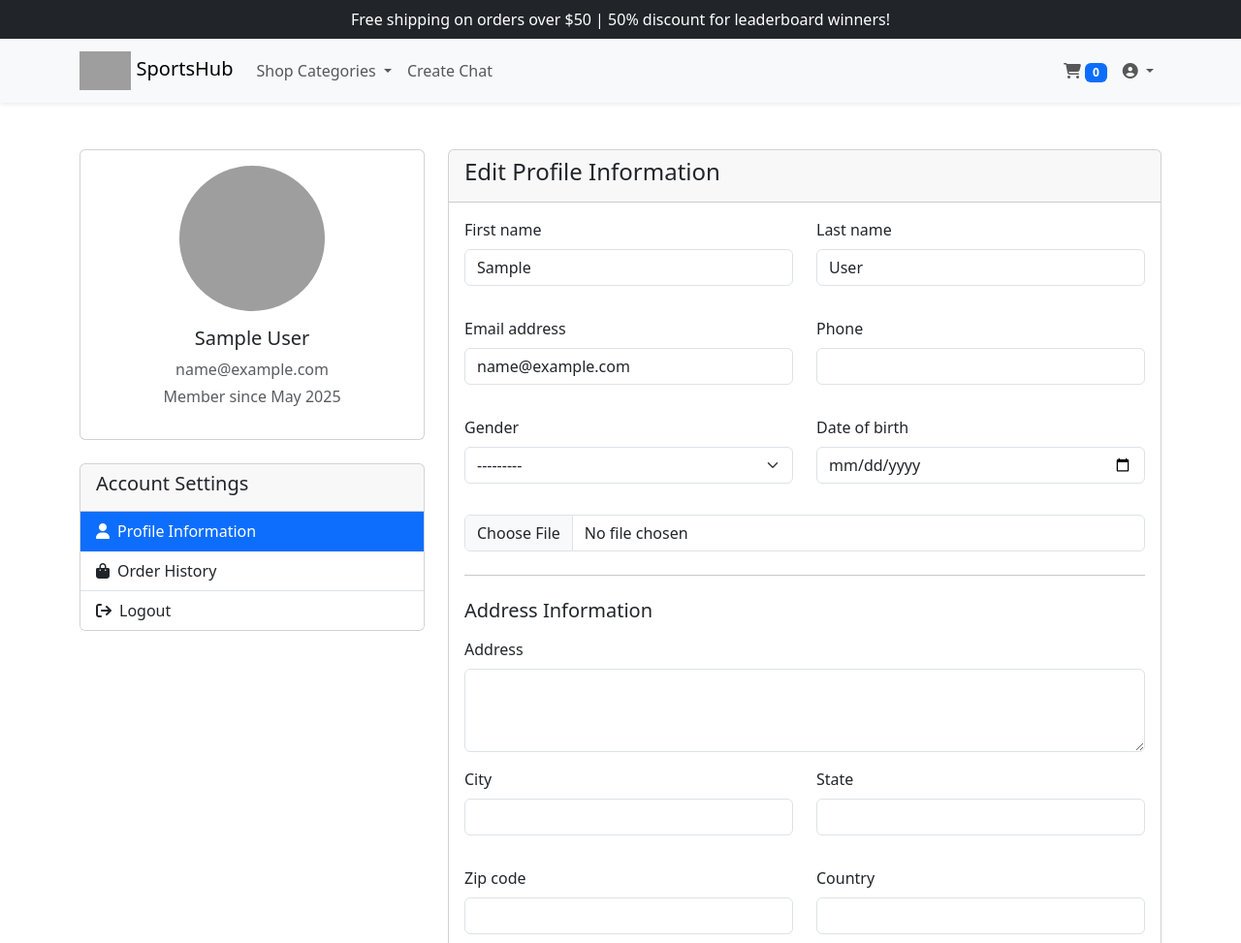
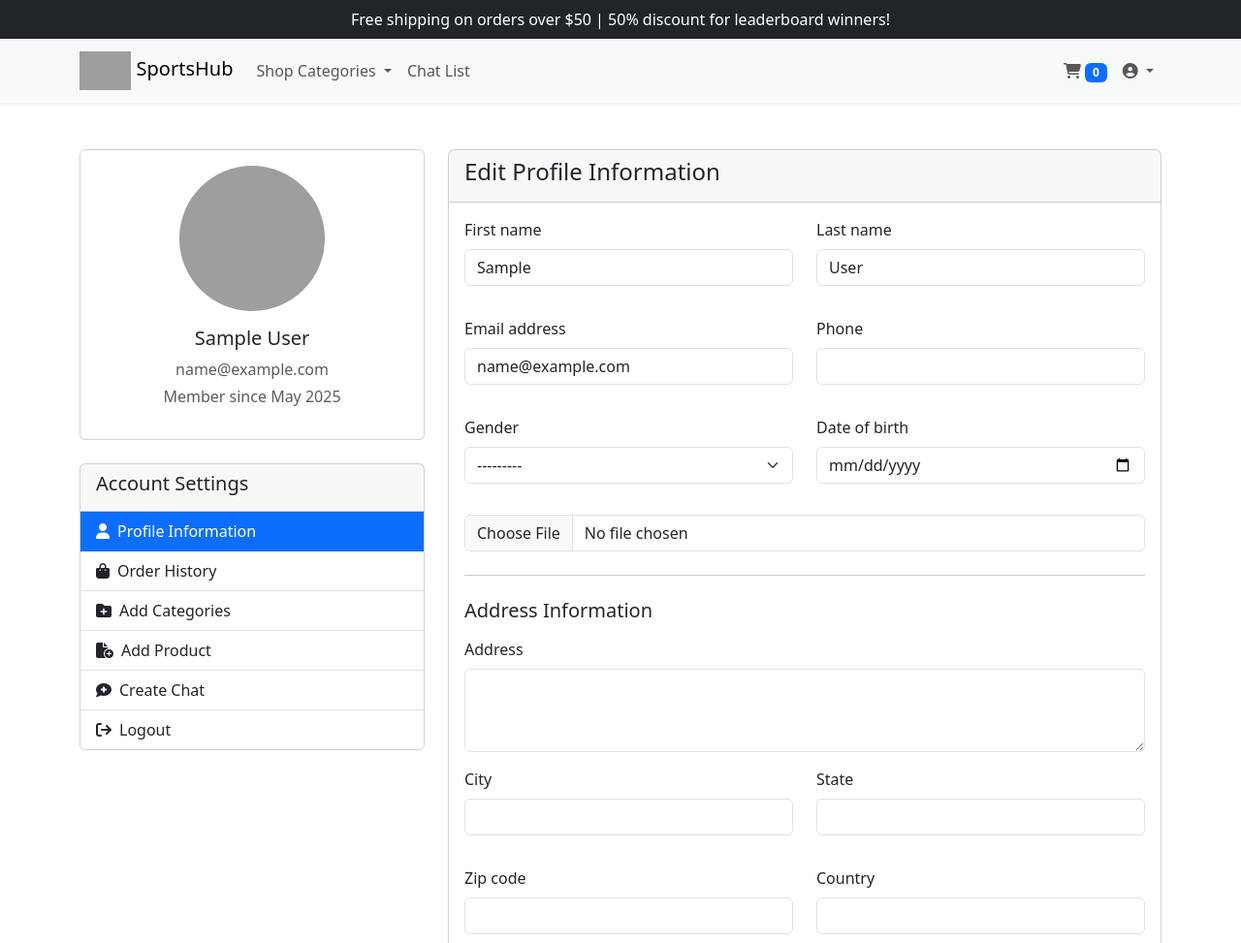
Before and after one commit to mehedi-mis/sportshop, a Django app: page /users/profile/ in a window 1280 px wide. Shown: the top 973 px of the page at 97% size. Run offline with Django 5.2, Linux system fonts and the light colour scheme; the visitor is signed in with stand-in values (Sample User, id 1); some libraries are stand-ins or nearby versions; grey boxes are pictures that could not be loaded.

Commit message:
update profile, nav template

```diff
--- a/templates/includes/navbar.html
+++ b/templates/includes/navbar.html
@@ -3,7 +3,7 @@
     <nav class="navbar navbar-expand-lg navbar-light bg-light sticky-top shadow-sm">
         <div class="container">
             <!-- Brand Logo -->
-            <a class="navbar-brand" href="{% url 'profile' %}">
+            <a class="navbar-brand" href="{% url 'product_list' %}">
                 <img src="{% static 'images/logo.png' %}" alt="SportsHub" height="40">
                 SportsHub
             </a>
@@ -29,7 +29,7 @@
                         </ul>
                     </li>
                     <li class="nav-item">
-                        <a class="nav-link" href="{% url 'room_create' %}">Create Chat</a>
+                        <a class="nav-link" href="{% url 'chat_room_list' %}">Chat List</a>
                     </li>
                     {% comment %}
                     <li class="nav-item">
--- a/templates/users/profile.html
+++ b/templates/users/profile.html
@@ -40,6 +40,18 @@
                     <a href="{% url 'order_list' %}" class="list-group-item list-group-item-action">
                         <i class="fas fa-shopping-bag me-2"></i>Order History
                     </a>
+                    {% if user.is_staff %}
+                    <a href="{% url 'product_create' %}" class="list-group-item list-group-item-action">
+                        <i class="fas fa-folder-plus me-2"></i>Add Categories
+                    </a>
+                    <a href="{% url 'product_create' %}" class="list-group-item list-group-item-action">
+                        <i class="fas fa-file-circle-plus me-2"></i>Add Product
+                    </a>
+
+                    <a href="{% url 'room_create' %}" class="list-group-item list-group-item-action">
+                        <i class="fas fa-comment-medical me-2"></i>Create Chat
+                    </a>
+                    {% endif %}
                     <a href="{% url 'logout' %}" class="list-group-item list-group-item-action">
                         <i class="fas fa-sign-out me-2"></i>Logout
                     </a>
```
Lines whose indentation alone changed are shown as unchanged.
